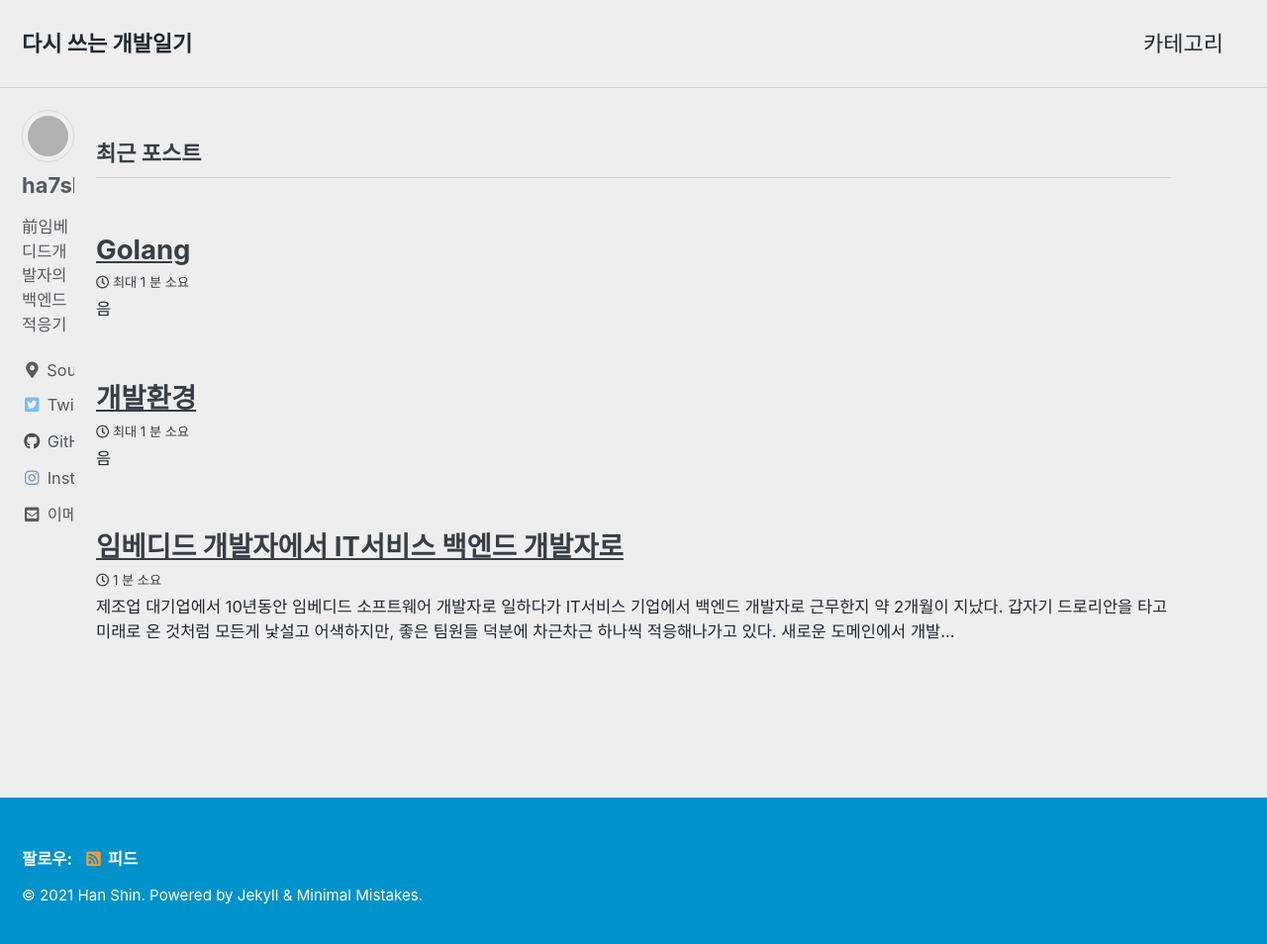
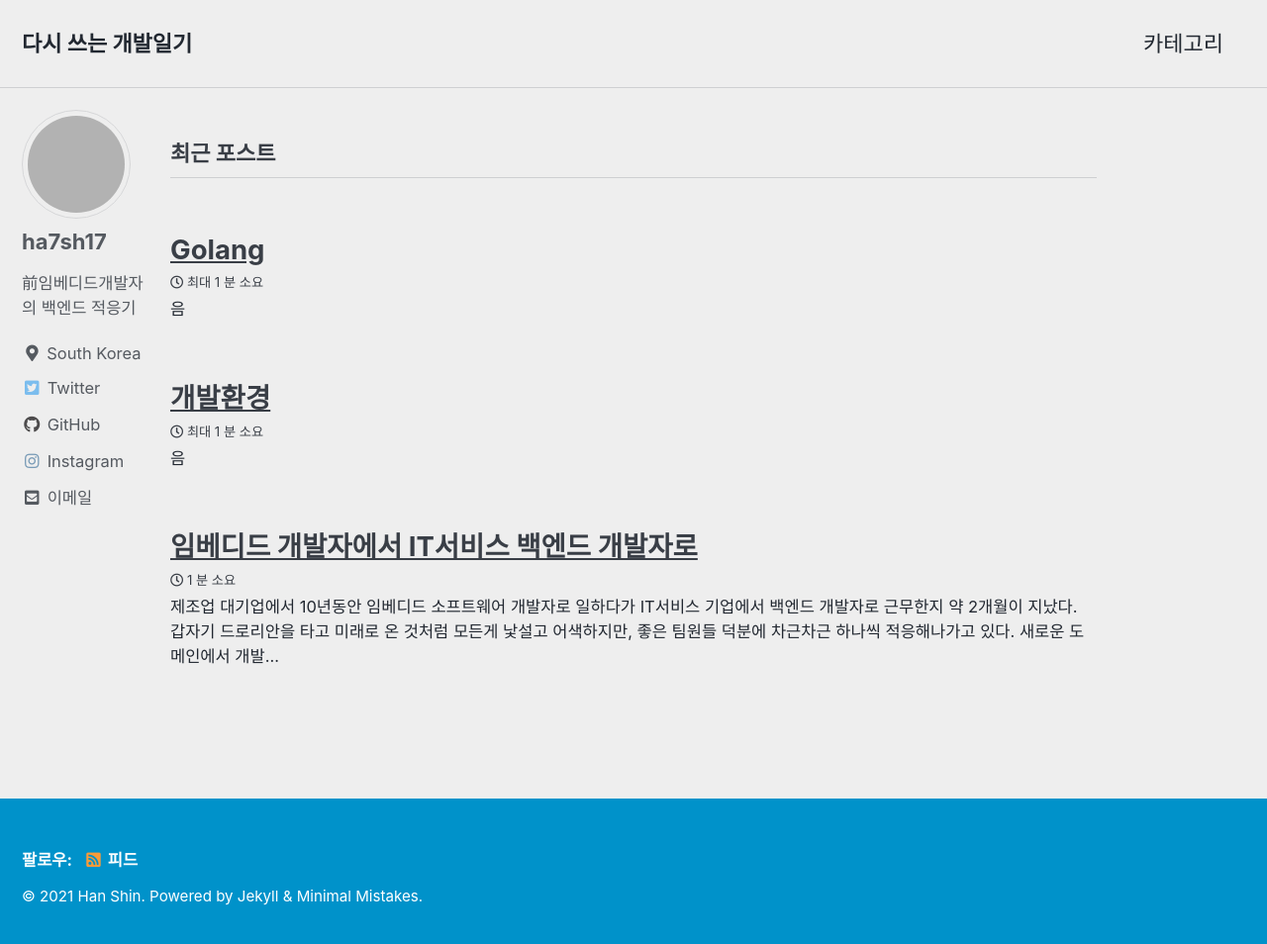
Before and after one commit to ha7sh17/ha7sh17.github.io, a Jekyll site: the page built from index.html, in a window 1280 px wide and 961 px high. Shown: the top 954 px of the window at 99% size. Built offline with Jekyll 4.4.1, drawn with Linux system fonts in a browser that asks for light colours; cached includes are drawn as plain includes; the list of posts is cut into pages by our own code; grey boxes are pictures that could not be loaded.

Commit message:
Change layout

```diff
--- a/_sass/minimal-mistakes/_variables.scss
+++ b/_sass/minimal-mistakes/_variables.scss
@@ -151,9 +151,9 @@ $max-width: $x-large !default;
    Grid
    ========================================================================== */
 
-$right-sidebar-width-narrow: 50px !default;
-$right-sidebar-width: 75px !default;
-$right-sidebar-width-wide: 100px !default;
+$right-sidebar-width-narrow: 100px !default;
+$right-sidebar-width: 150px !default;
+$right-sidebar-width-wide: 200px !default;
 
 /*
    Other
```
